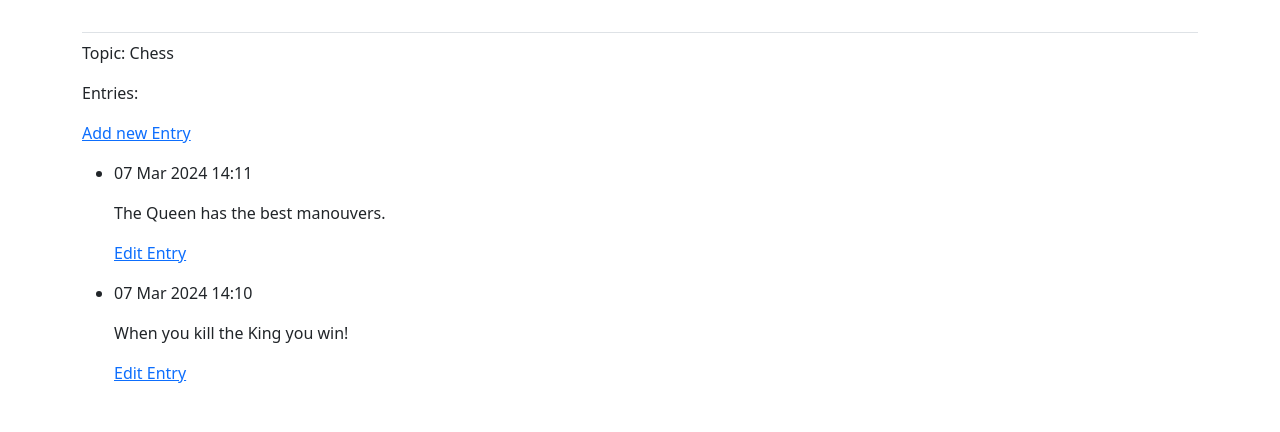
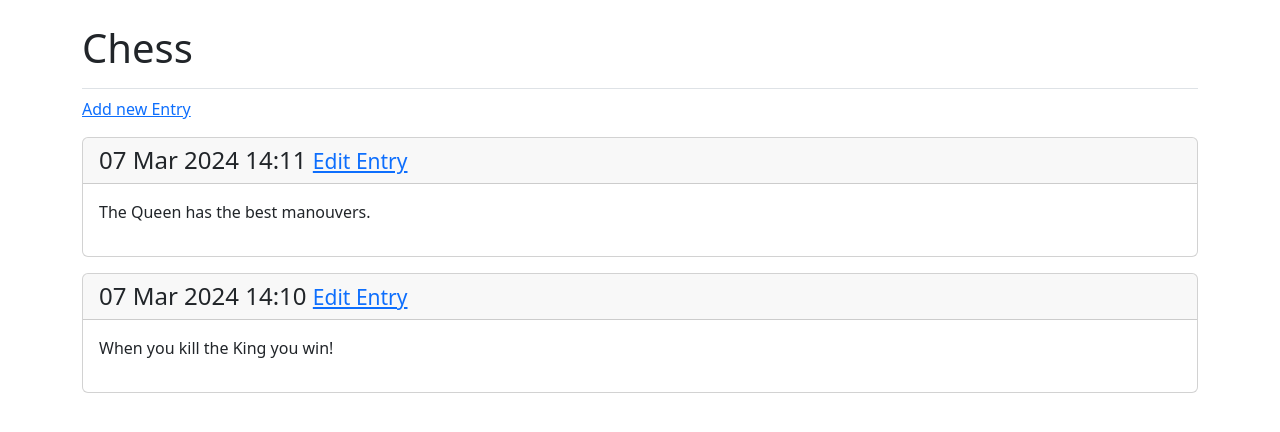
Before and after one commit to ikari2k/learning_log, a Django app: a page that uses learning_logs/templates/learning_logs/topic.html in a window 1280 px wide. Shown: the part 66-498 px from the top of the page. Run offline with Django 5.2, Linux system fonts and the light colour scheme; a user stored in the database is signed in; data comes from the database, SQL or seed files in the repository; some libraries are stand-ins or nearby versions.

Commit message:
styling for topic(s) pages

```diff
--- a/learning_logs/templates/learning_logs/topic.html
+++ b/learning_logs/templates/learning_logs/topic.html
@@ -1,19 +1,24 @@
 {% extends "learning_logs/base.html" %}
 
+{% block page_header %}
+    <h1>{{ topic }}</h1>
+{% endblock page_header %}
+
 {% block content %}
-<p>Topic: {{ topic }}</p>
-
-<p>Entries: </p>
-<p><a href="{% url 'learning_logs:new_entry' topic.id %}">Add new Entry</a></p>
-<ul>
+    <p><a href="{% url 'learning_logs:new_entry' topic.id %}">Add new Entry</a></p>
     {% for entry in entries %}
-    <li>
-        <p>{{ entry.date_added|date:'d M Y H:i'}}</p>
-        <p>{{ entry.text|linebreaks }}</p>
-        <p><a href="{% url 'learning_logs:edit_entry' entry.id %}">Edit Entry</a></p>
-    </li>
+        <div class="card mb-3">
+            <h4 class="card-header">
+                {{ entry.date_added|date:'d M Y H:i'}}
+                <small>
+                    <a href="{% url 'learning_logs:edit_entry' entry.id %}">Edit Entry</a>
+                </small>
+            </h4>
+            <div class="card-body">
+                {{ entry.text|linebreaks }}
+            </div>
+        </div>
     {% empty %}
-        <li>No entries yet.</li>
+        <p>No entries yet.</p>
     {% endfor %}
-</ul>
 {% endblock content %}
```
Also changed, not shown: learning_logs/templates/learning_logs/topics.html (+8 -5 lines).
